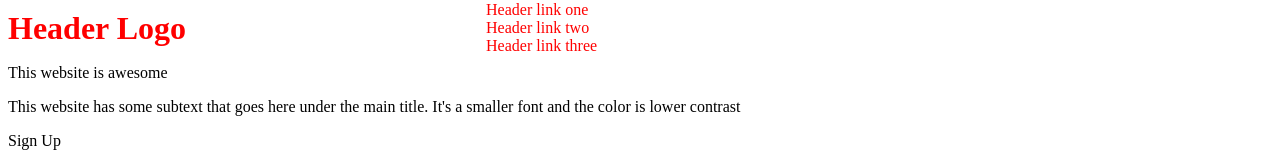
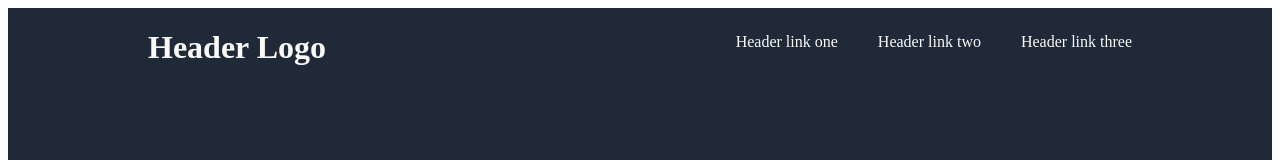
Before and after one commit to SOmerandomdev-ui/Landing-Page-, a plain HTML site: page landingpage.html in a window 1280 px wide. Shown: the top 160 px of the page. Drawn offline with Linux system fonts and the light colour scheme.

Commit message:
Added the details for the header on the webpage

```diff
--- a/landingpage.css
+++ b/landingpage.css
@@ -1,12 +1,19 @@
 .Header {
-    color:red;
-    height:40px;
+    color: #F9FAF8;
+    height:600px;
+    padding-left: 140px;
+    display: flex;
+    align-items: top;
     padding-bottom: 16px;
-    display: flex;
-    align-items: center;
+    background-color: #1f2937;
+
 }
 
 .Mini {
-    padding-left: 300px;
-    gap: 400px;
+    gap: 40px;
+    display: flex;
+    margin-left: auto;
+    align-items: top;
+    padding-top: 25px;
+    padding-right: 140px;
 }
--- a/landingpage.html
+++ b/landingpage.html
@@ -7,6 +7,7 @@
 </head>
 
 <!--This is the Header stuff-->
+<body>
 <div class="Header">
     <h1> Header Logo</h1>
     <div class="Mini">
@@ -16,6 +17,9 @@
     </div>
 </div>
 
+
+</body>
+
 <div>
     <div class="beans"> This website is awesome </div>
     <p>This website has some subtext that goes here under the main title. It's a smaller font and the color is lower contrast</p>
```
